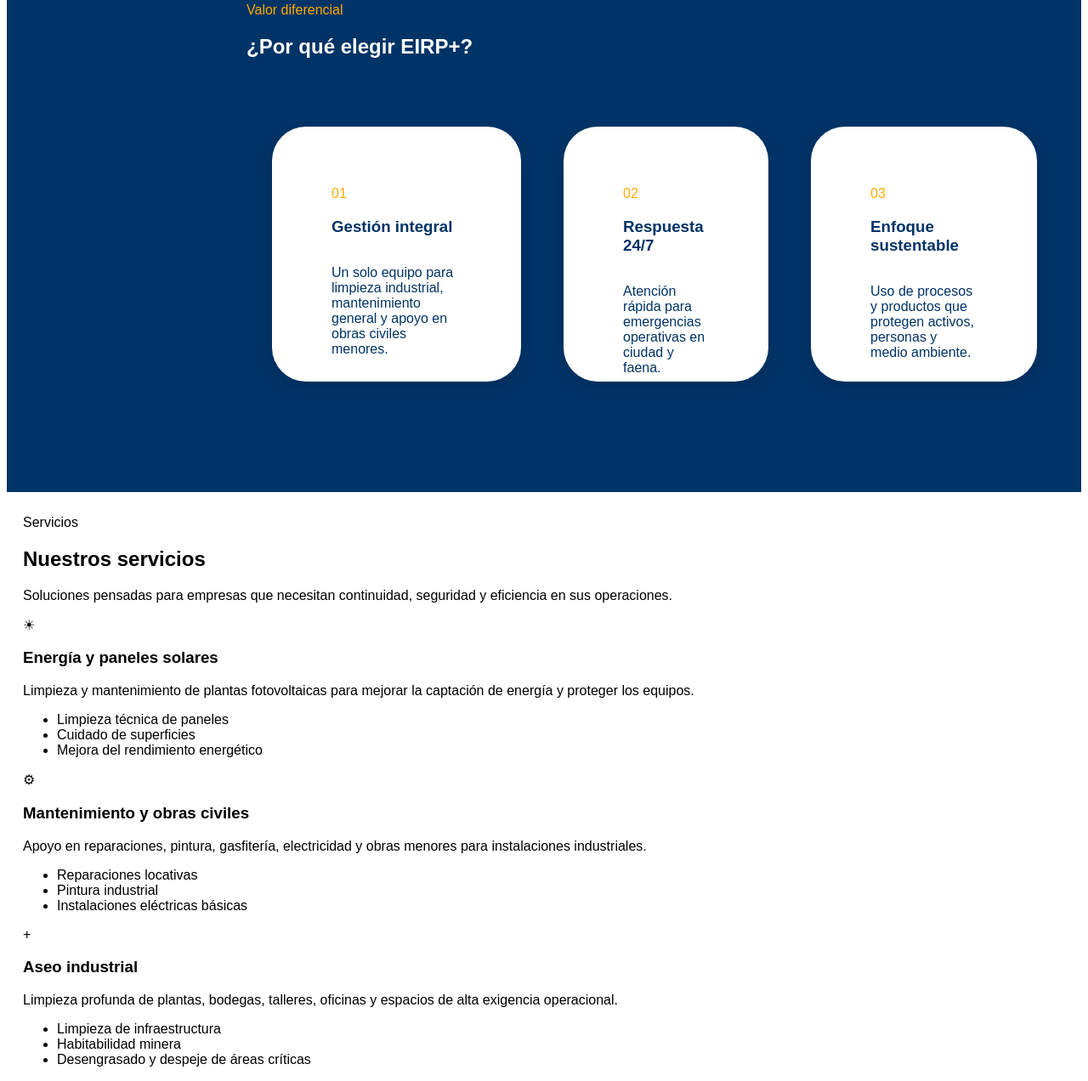
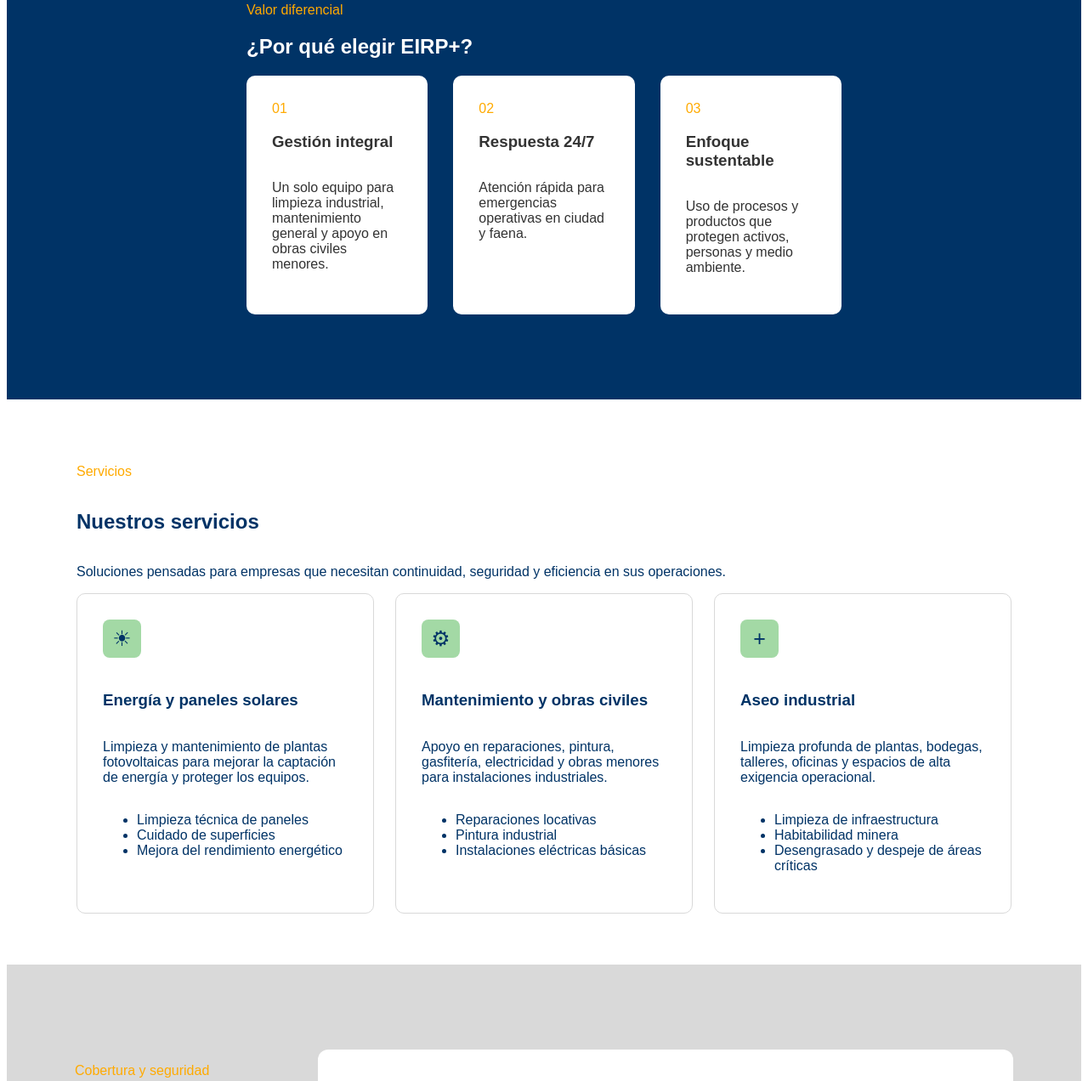
Before and after one commit to Matias-Lillo78/evaluacion-p2026-, a plain HTML site: page index.html in a window 1280 px wide. Shown: the part 1171-2443 px from the top of the page at 85% size. Drawn offline with Linux system fonts and the light colour scheme.

Commit message:
feat: add nuestros servicios and completed work

```diff
--- a/css/styles.css
+++ b/css/styles.css
@@ -78,7 +78,7 @@
   padding: 1.5rem;
 }
 
-.servicios{
+.servicios-header{
   border: .1rem solid white;
   padding: 1rem 1.8rem;
   border-radius: 4rem;
@@ -133,31 +133,77 @@
 
 .cards{
   display: flex;
-  margin-top: 5rem;
-  align-items: center;
-  gap: 5rem;
-  padding: 3rem;
+  justify-content: center;
   align-items: stretch;
-  width: 90rem;
-  height: 30rem;
+  gap: 3.0rem;
 }
 
 .card{
+  background-color: #ffffff;
+  color: #333333;
+  padding: 3.0rem;
+  border-radius: 1.0rem;
+  flex: 1;
+  text-align: left;
   display: flex;
   flex-direction: column;
   justify-content: flex-start;
-  padding-top: 2rem;
-  background-color: white;
-  color: #003366;
-  padding: 7rem;
-  border-radius: 4rem;
-  box-shadow: 0 6px 15px rgba(0,0,0,0.1);
-
 }
 
 
 .cards span{
   color: #FFAA00;
+}
+
+.servicios{
+  max-width: 110rem;
+  margin: 0 auto;
+  padding: 6rem 2rem;
+  text-align: center;
+  color: #003366;
+}
+
+.titulo-servicios{
+  color: #FFAA00;
+}
+
+.cards-servicios {
+  display: flex;
+  justify-content: space-between;
+  align-items: stretch;
+  gap: 2.5rem;
+}
+
+.card-servicios {
+  flex: 1;
+  background-color: #ffffff;
+  border: 0.1rem solid #D9D9D9;
+  padding: 3.0rem;
+  border-radius: 1.0rem;
+  text-align: left;
+  display: flex;
+  flex-direction: column;
+  justify-content: flex-start;
+}
+
+.item {
+  background-color: #A3D9A5;
+  color: #003366;
+  width: 4.5rem;
+  height: 4.5rem;
+  display: flex;
+  align-items: center;
+  justify-content: center;
+  font-size: 2.5rem;
+  border-radius: 0.8rem;
+  margin-bottom: 2.0rem;
+}
+
+.servicios-principal{
+  display: flex;
+  flex-direction: column;
+  justify-content: flex-start;
+  text-align: left;
 }
 
 .cobertura{
@@ -263,7 +309,7 @@
 .formulario label {
   font-size: 1.4rem;
   font-weight: bold;
-    margin-bottom: 0.5rem;
+  margin-bottom: .5rem;
   color: #003366;
 }
 
@@ -287,7 +333,7 @@
 .footer-derecha {
   flex: 1;
   min-width: 25.0rem;
-    margin-bottom: 3.0rem;
+  margin-bottom: 3rem;
 }
 
 .footer-izquierdo h2 {
@@ -313,9 +359,9 @@
 .footer-abajo{
   flex-basis: 100%;
   text-align: center;
-    margin-top: 4.0rem;
-    padding-top: 2.0rem;
-    border-top: .1rem solid rgba(255, 255, 255, 0.1);
+  margin-top: 4rem;
+  padding-top: 2rem;
+  border-top: .1rem solid rgba(255, 255, 255, .1);
   font-size: 1.4rem;
   color: #D9D9D9;
 }
--- a/index.html
+++ b/index.html
@@ -49,7 +49,7 @@
               </p>
 
               <a href="#" class="solicitud">Solicitar cotización</a>
-              <a href="#" class="servicios">Ver servicios</a>
+              <a href="#" class="servicios-header">Ver servicios</a>
             </div>
           </section>
 
@@ -131,6 +131,7 @@
 
   <!--Inicio nuestros servicios-->
   <article class="servicios">
+    <div class="servicios-principal">
       <p class="titulo-servicios">Servicios</p>
       <h2>Nuestros servicios</h2>
 
@@ -138,8 +139,9 @@
         Soluciones pensadas para empresas que necesitan continuidad,
         seguridad y eficiencia en sus operaciones.
       </p>
-    <div>
-      <div>
+    </div>
+    <div class="cards-servicios">
+      <div class="card-servicios">
 
         <div class="item">☀</div>
 
@@ -157,7 +159,7 @@
         </ul>
       </div>
 
-      <div>
+      <div class="card-servicios">
         <div class="item">⚙</div>
 
         <h3>Mantenimiento y obras civiles</h3>
@@ -174,7 +176,7 @@
         </ul>
       </div>
 
-      <div>
+      <div class="card-servicios">
         <div class="item">+</div>
 
         <h3>Aseo industrial</h3>
```
Lines whose indentation alone changed are shown as unchanged.
